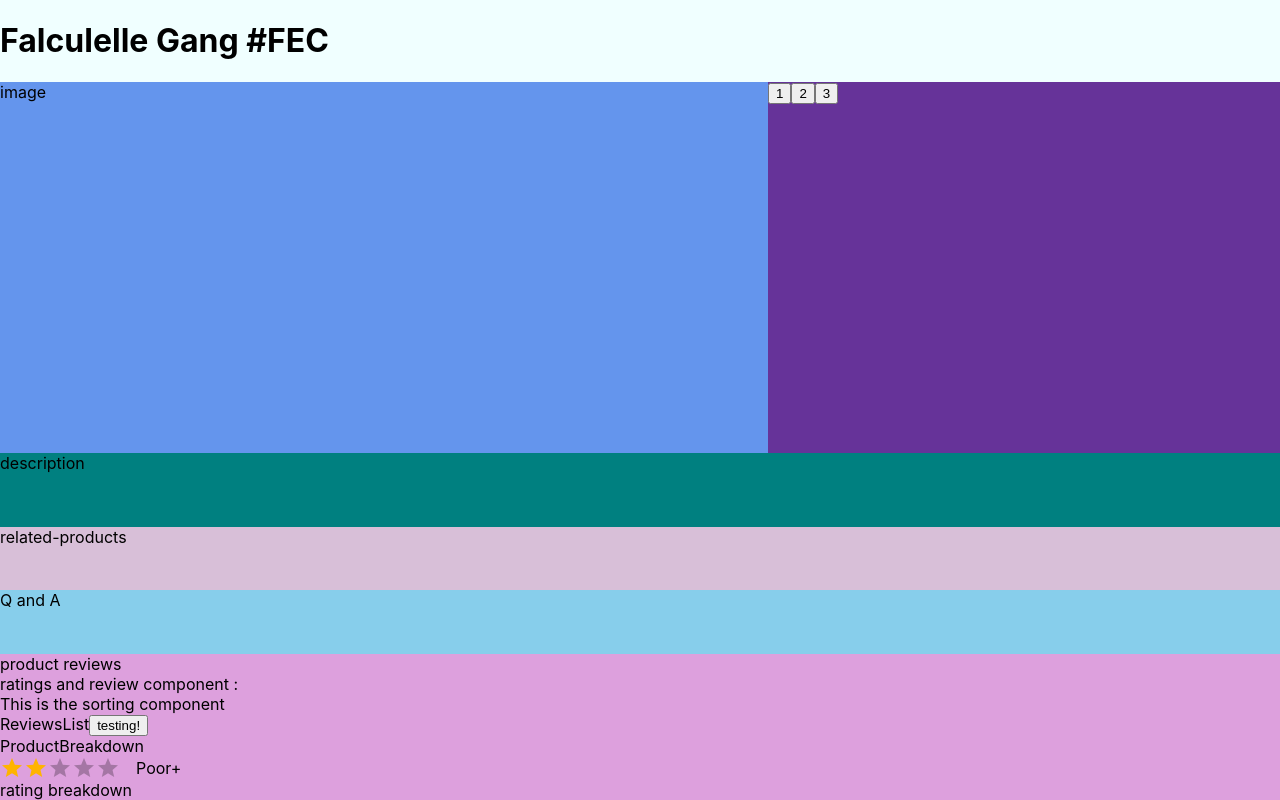
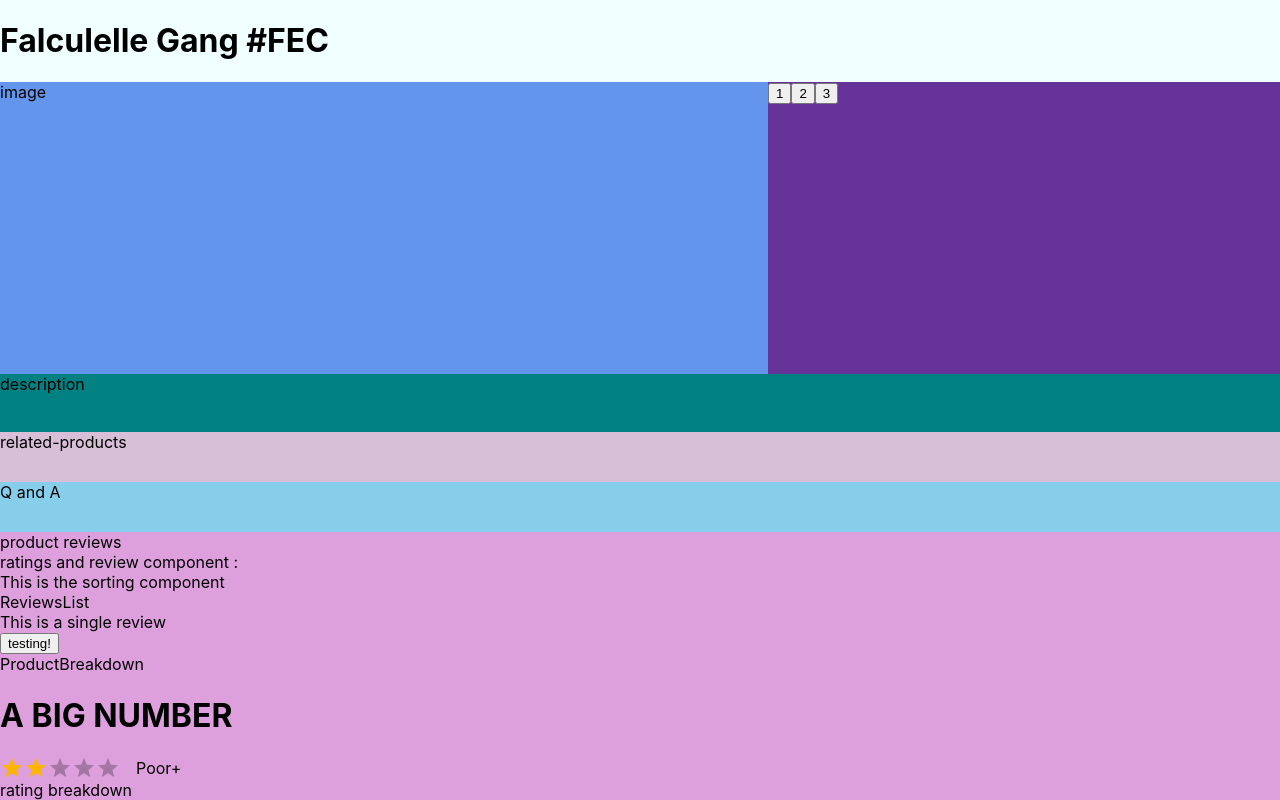
Before and after one commit to FEC-falculelle/hrnyc34-fec-falcullele, a React (Create React App) app in the folder my-app/: page / in a window 1280 px wide. Built offline with nearby package versions, Linux system fonts and the light colour scheme; no server answers.

Commit message:
creates reviewTile component and working on access to state data

```diff
--- a/my-app/src/components/widgets/ratings/productBreakdown.tsx
+++ b/my-app/src/components/widgets/ratings/productBreakdown.tsx
@@ -5,13 +5,11 @@ import HoverRating from './starComponent';
 
 var ProductBreakdown = () => {
   // const dispatch = useDispatch();
-  // const productReviewsState = useSelector((state: RootStore) => state.productReviewsInfo);
-
-  // console.log('product state: ', productReviewsInfo);
 
   return (
     <div className='productBreakdown'>
       ProductBreakdown
+      <h1>A BIG NUMBER</h1>
       <HoverRating />
 
     </div>
--- a/my-app/src/components/widgets/ratings/reviewTile.tsx
+++ b/my-app/src/components/widgets/ratings/reviewTile.tsx
@@ -2,15 +2,12 @@ import React, { useState } from 'react';
 import { useSelector, useDispatch } from 'react-redux';
 import {RootStore} from '../../../store/store';
 
-interface Props {
-  exampleData: string;
-}
 
 var ReviewTile = () => {
   // const dispatch = useDispatch();
-//   const productReviewsState = useSelector((state: RootStore) => state.productReviewsInfo);
+  const productReviewsState = useSelector((state: RootStore) => state.reviewsInfo);
 
-  // console.log('product state: ', productReviewsInfo);
+  console.log('List of review results state: ', productReviewsState);
 
   return (
     <div className='reviewTile'>
--- a/my-app/src/components/widgets/ratings/reviewsList.tsx
+++ b/my-app/src/components/widgets/ratings/reviewsList.tsx
@@ -6,33 +6,24 @@ import {RootStore} from '../../../store/store';
 
 import {getReviews} from '../../../actions/ratingReview/getReviewsAction';
 import {getReviewsMeta} from '../../../actions/ratingReview/getReviewsMetaDataAction'
+import ReviewTile from './reviewTile';
 
 
 var ReviewsList = () => {
   const dispatch = useDispatch();
   const productReviewsState = useSelector((state: RootStore) => state.reviewsInfo);
 
-
   useEffect(()  => {
-    dispatch(getReviews());
+    dispatch(getReviews());  // TODO: BASED ON PRODUCT INFO! hardcoded for now
     dispatch(getReviewsMeta()); // TODO: BASED ON PRODUCT INFO!
   }, []);
 
-  // useEffect(()  => {
-  //   if (Array.isArray(productState.products)) {
-  //     if (productState.products[0]) {
-  //       dispatch(getReviews(productState.products[0].id));
-  //     }
-  //   } else {
-  //     console.log('productState is not an array')
-  //   }
-  // }, [productState]);
-
-  console.log('product state: ', productReviewsState);
+  console.log('product Reviews state: ', productReviewsState);
 
   return (
     <div className='reviewsList'>
       ReviewsList
+      <ReviewTile />
       <button onClick={() => {console.log('clicked')}}> testing!</button>
 
     </div>
```
Also changed, not shown: 2 other files (tests, documents, lock files or other folders).
